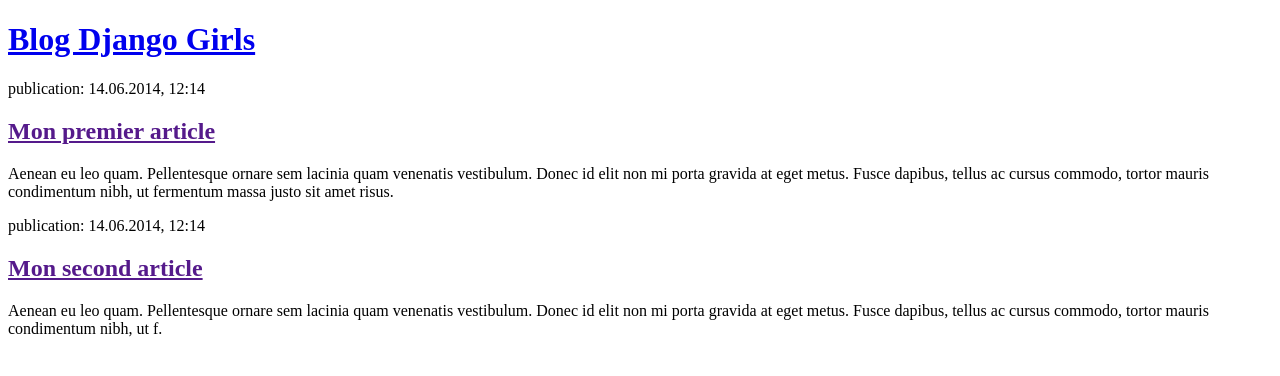
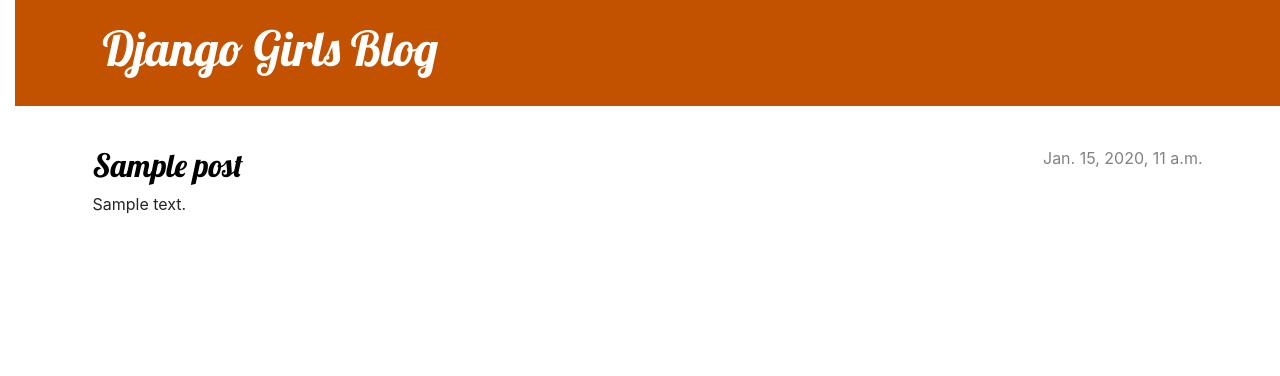
Before and after one commit to Sasalivan/my-first-blog, a Django app: page / in a window 1280 px wide. Shown: the top 376 px of the page. Run offline with Django 3.2, Linux system fonts and the light colour scheme; tables that the repository leaves empty hold one stand-in row (values such as "Sample post").

Commit message:
avant-dernièreEtape

```diff
--- /dev/null
+++ b/blog/static/css/blog.css
@@ -0,0 +1,80 @@
+h1 a, h2 a {
+    color: #C25100;
+    text-decoration: none;
+    font-family: 'Lobster';
+}
+
+body {
+    padding-left: 15px;
+}
+
+.page-header {
+    background-color: #C25100;
+    margin-top: 0;
+    margin-bottom: 40px;
+    padding: 20px 20px 20px 40px;
+}
+
+.page-header h1,
+.page-header h1 a,
+.page-header h1 a:visited,
+.page-header h1 a:active {
+    color: #ffffff;
+    font-size: 36pt;
+    text-decoration: none;
+}
+
+h1,
+h2,
+h3,
+h4 {
+    font-family: 'Lobster', cursive;
+}
+
+.date {
+    color: #828282;
+}
+
+.save {
+    float: right;
+}
+
+.post-form textarea,
+.post-form input {
+    width: 100%;
+}
+
+.top-menu,
+.top-menu:hover,
+.top-menu:visited {
+    color: #ffffff;
+    float: right;
+    font-size: 26pt;
+    margin-right: 20px;
+}
+
+.post {
+    margin-bottom: 70px;
+}
+
+.post h2 a,
+.post h2 a:visited {
+    color: #000000;
+}
+
+.post > .date,
+.post > .actions {
+    float: right;
+}
+
+.btn-default,
+.btn-default:visited {
+    color: #C25100;
+    background: none;
+    border-color: #C25100;
+}
+
+.btn-default:hover {
+    color: #FFFFFF;
+    background-color: #C25100;
+}
--- /dev/null
+++ b/blog/templates/blog/base.html
@@ -0,0 +1,25 @@
+{% load static %}
+<!DOCTYPE html>
+<html>
+    <head>
+        <title>Django Girls blog</title>
+        <link rel="stylesheet" href="https://cdn.jsdelivr.net/npm/bootstrap@4.5.3/dist/css/bootstrap.min.css" integrity="sha384-TX8t27EcRE3e/ihU7zmQxVncDAy5uIKz4rEkgIXeMed4M0jlfIDPvg6uqKI2xXr2" crossorigin="anonymous">
+        <link rel="stylesheet" type="text/css" href="{% static 'css/blog.css' %}">
+        <link href="//fonts.googleapis.com/css?family=Lobster&subset=latin,latin-ext" rel="stylesheet" type="text/css">
+    </head>
+    <body>
+        <header class="page-header">
+            <div class="container">
+                <h1><a href="/">Django Girls Blog</a></h1>
+            </div>
+          </header>
+          <main class="container">
+              <div class="row">
+                  <div class="col">
+                  {% block content %}
+                  {% endblock %}
+                  </div>
+              </div>
+          </main>
+    </body>
+</html>
--- a/blog/templates/blog/post_list.html
+++ b/blog/templates/blog/post_list.html
@@ -1,26 +1,13 @@
-<!DOCTYPE html>
-<html lang="en">
-<head>
-    <meta charset="UTF-8">
-    <meta http-equiv="X-UA-Compatible" content="IE=edge">
-    <meta name="viewport" content="width=device-width, initial-scale=1.0">
-    <title>Blog en django</title>
-</head>
-<body>
-    <header>
-        <h1><a href="/">Blog Django Girls</a></h1>
-    </header>
+{% extends 'blog/base.html' %}
 
-    <article>
-        <time>publication: 14.06.2014, 12:14</time>
-        <h2><a href="">Mon premier article</a></h2>
-        <p>Aenean eu leo quam. Pellentesque ornare sem lacinia quam venenatis vestibulum. Donec id elit non mi porta gravida at eget metus. Fusce dapibus, tellus ac cursus commodo, tortor mauris condimentum nibh, ut fermentum massa justo sit amet risus.</p>
-    </article>
-
-    <article>
-        <time>publication: 14.06.2014, 12:14</time>
-        <h2><a href="">Mon second article</a></h2>
-        <p>Aenean eu leo quam. Pellentesque ornare sem lacinia quam venenatis vestibulum. Donec id elit non mi porta gravida at eget metus. Fusce dapibus, tellus ac cursus commodo, tortor mauris condimentum nibh, ut f.</p>
-    </article>
-</body>
-</html>
+{% block content %}
+    {% for post in posts %}
+        <article class="post">
+            <time class="date">
+                {{ post.published_date }}
+            </time>
+            <h2><a href="">{{ post.title }}</a></h2>
+            <p>{{ post.text|linebreaksbr }}</p>
+        </article>
+    {% endfor %}
+{% endblock %}
--- a/blog/views.py
+++ b/blog/views.py
@@ -1,6 +1,9 @@
 from django.shortcuts import render
+from django.utils import timezone
+from .models import Post
 
 # Create your views here.
 
 def post_list(request):
-    return render(request, 'blog/post_list.html', {})
+    posts = Post.objects.filter(published_date__lte=timezone.now()).order_by('published_date')
+    return render(request, 'blog/post_list.html', {'posts': posts})
```
